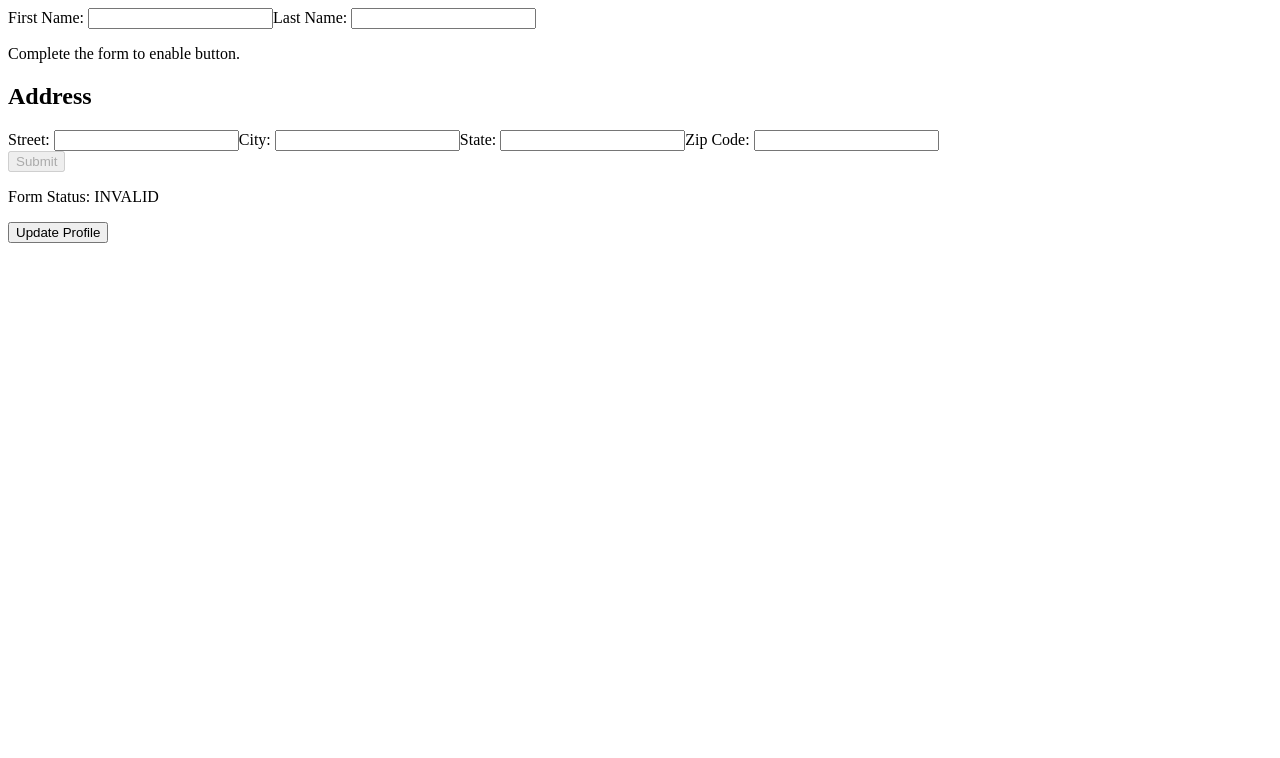
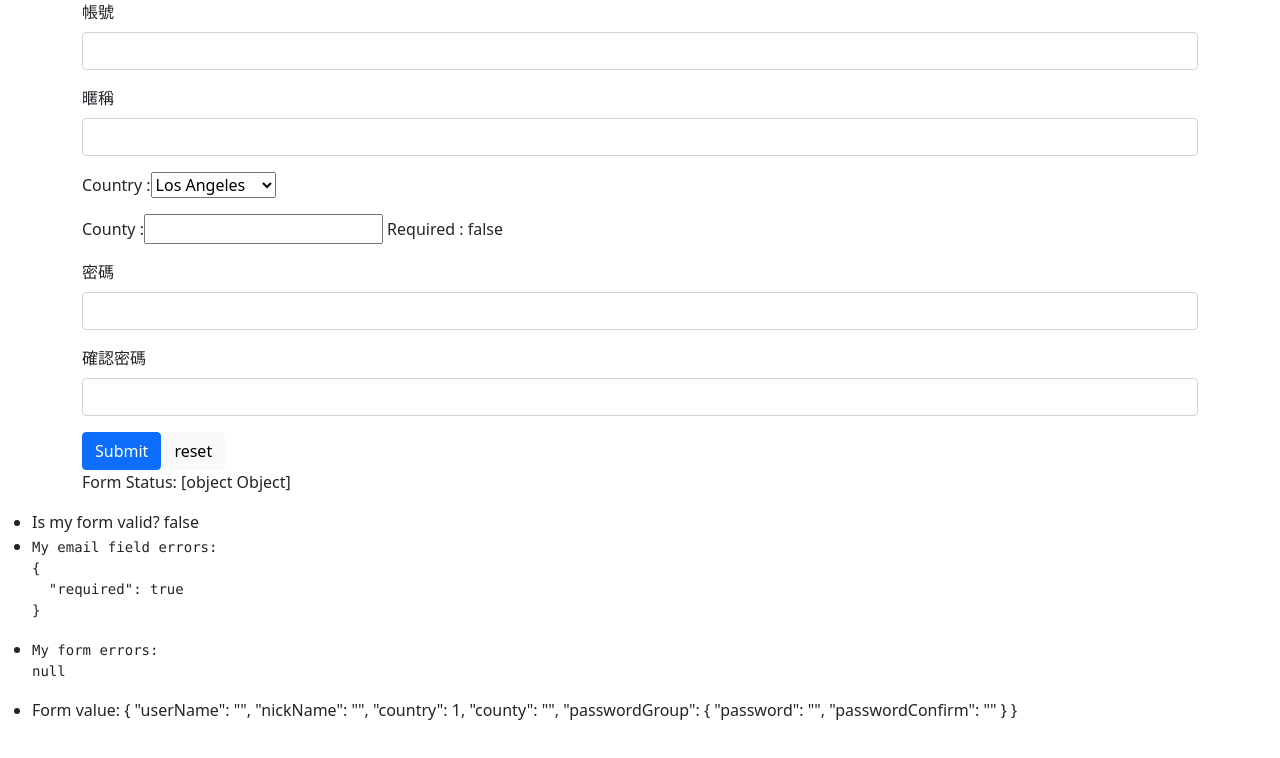
Before and after one commit to bnmghjtyu0/let-api-angular, an Angular app: page / in a window 1280 px wide. Shown: the top 758 px of the page. Built offline with nearby package versions, Linux system fonts and the light colour scheme.

Commit message:
表單驗證 day2

```diff
--- a/src/app/name-editor/name-editor.component.html
+++ b/src/app/name-editor/name-editor.component.html
@@ -1,30 +1,131 @@
-<form [formGroup]="profileForm" (ngSubmit)="onSubmit()">
+<div class="container">
+  <form
+    [formGroup]="profileForm"
+    (ngSubmit)="onSubmit()"
+    class="form-group"
+    novalidate
+  >
+    <div class="mb-3">
+      <label for="username" class="form-label">帳號</label>
+      <input
+        id="username"
+        type="text"
+        formControlName="userName"
+        class="form-control"
+      />
 
-  <label for="first-name">First Name: </label>
-  <input id="first-name" type="text" formControlName="firstName">
+      <!-- get userName() 回傳這個參數Ï -->
+      <div *ngIf="userName.invalid && (userName.dirty || userName.touched)">
+        <div
+          [hidden]="!userName.errors?.required"
+          class="form-text text-danger"
+        >
+          請輸入帳號
+        </div>
+        <div
+          [hidden]="!userName.errors?.minlength"
+          class="form-text text-danger"
+        >
+          長度需要大魚 5
+        </div>
+      </div>
 
-  <label for="last-name">Last Name: </label>
-  <input id="last-name" type="text" formControlName="lastName">
-  <p>Complete the form to enable button.</p>
+      <!-- <div *ngIf="profileForm.controls['userName'].invalid">
+        <div *ngIf="profileForm.controls['userName'].errors?.required">
+          <div class="form-text text-danger">請輸入帳號</div>
+        </div>
+        <div *ngIf="profileForm.controls['userName'].errors?.minlength">
+          <div class="form-text text-danger"> 長度需要大魚 5</div>
+        </div>
+      </div> -->
+    </div>
 
-  <div formGroupName="address">
-    <h2>Address</h2>
+    <div class="mb-3">
+      <label for="nickname" class="form-label">暱稱</label>
+      <input
+        id="nickname"
+        type="text"
+        formControlName="nickName"
+        class="form-control"
+      />
+      <div *ngIf="profileForm.controls['nickName'].invalid">
+        <div class="form-text text-danger">請輸入暱稱</div>
+      </div>
+    </div>
 
-    <label for="street">Street: </label>
-    <input id="street" type="text" formControlName="street">
+    <div class="mb-3">
+      <label>Country : </label>
+      <!-- 2. Call onCountryChange() function on Drop Down value Change -->
+      <select
+        id="country"
+        formControlName="country"
+        (change)="onCountryChange()"
+      >
+        <option [ngValue]="c.id" *ngFor="let c of countryList">
+          {{ c.name }}
+        </option>
+      </select>
+    </div>
 
-    <label for="city">City: </label>
-    <input id="city" type="text" formControlName="city">
+    <div class="mb-3">
+      <label>County : </label>
+      <input type="text" id="county" formControlName="county" />
+      <!-- 3. Show if County Field has Required validator or not -->
+      <span> Required : {{ county.hasError("required") }}</span>
+    </div>
 
-    <label for="state">State: </label>
-    <input id="state" type="text" formControlName="state">
+    <div formGroupName="passwordGroup">
+      <div class="mb-3">
+        <label for="password" class="form-label">密碼</label>
+        <input
+          id="password"
+          type="text"
+          formControlName="password"
+          class="form-control"
+        />
+      </div>
 
-    <label for="zip">Zip Code: </label>
-    <input id="zip" type="text" formControlName="zip">
-  </div>
-  <button type="submit" [disabled]="!profileForm.valid">Submit</button>
-</form>
+      <div class="mb-3">
+        <label for="password-confirm" class="form-label">確認密碼</label>
+        <input
+          id="password-confirm"
+          type="text"
+          formControlName="passwordConfirm"
+          class="form-control"
+        />
+      </div>
+    </div>
+    <!-- <button
+    type="submit"
+    class="btn btn-primary"
+    [ngClass]="!profileForm.valid ? 'btn-light' : ''"
+    [disabled]="!profileForm.valid"
+  >
+    Submit
+  </button> -->
+    <button type="submit" class="btn btn-primary">Submit</button>
+    <button type="submit" class="btn btn-light" (click)="resetFrom()">
+      reset
+    </button>
+  </form>
 
+  <p>Form Status: {{ profileForm }}</p>
+  <!-- <button (click)="updateProfile()">Update Profile</button> -->
+</div>
 
-<p>Form Status: {{ profileForm.status }}</p>
-<button (click)="updateProfile()">Update Profile</button>
+<ul>
+  <li>Is my form valid? {{ profileForm.valid }}</li>
+  <li>
+    <pre>
+My email field errors:
+{{ profileForm.controls.userName.errors | json }}</pre
+    >
+  </li>
+  <li>
+    <pre>
+My form errors:
+{{ profileForm.errors | json }}</pre
+    >
+  </li>
+  <li>Form value: {{ profileForm.value | json }}</li>
+</ul>
--- a/src/app/name-editor/name-editor.component.ts
+++ b/src/app/name-editor/name-editor.component.ts
@@ -1,7 +1,10 @@
 import { Component, OnInit } from '@angular/core';
-import { FormControl, FormGroup } from '@angular/forms';
-import { FormBuilder } from '@angular/forms';
-import { Validators } from '@angular/forms';
+import {
+  FormControl,
+  FormBuilder,
+  FormGroup,
+  Validators,
+} from '@angular/forms';
 
 @Component({
   selector: 'name-editor',
@@ -9,27 +12,76 @@ import { Validators } from '@angular/forms';
   styleUrls: ['./name-editor.component.scss'],
 })
 export class NameEditorComponent implements OnInit {
-  profileForm = this.fb.group({
-    firstName: ['', Validators.required],
-    lastName: [''],
-    address: this.fb.group({
-      street: [''],
-      city: [''],
-      state: [''],
-      zip: [''],
-    }),
-  });
-
+  countryList: { id: number; name: string }[] = [
+    { id: 1, name: 'Los Angeles' },
+    { id: 2, name: 'San Francisco' },
+  ];
+  profileForm!: FormGroup;
+  registerForm() {
+    this.profileForm = this.fb.group({
+      userName: [
+        '',
+        [
+          Validators.required,
+          // Validators.pattern(/.+@.+\..+/),
+          Validators.minLength(5),
+        ],
+      ],
+      nickName: [''],
+      country: [1, Validators.required],
+      county: [''],
+      passwordGroup: this.fb.group(
+        {
+          password: [''],
+          passwordConfirm: [''],
+        },
+        { validator: this.passwordMatchValidator }
+      ),
+    });
+  }
   constructor(private fb: FormBuilder) {}
 
-  ngOnInit(): void {}
+  ngOnInit(): void {
+    this.registerForm();
+  }
+  get userName() {
+    return this.profileForm.controls['userName'];
+  }
+  get country() {
+    return this.profileForm.controls['country'];
+  }
+  get county() {
+    return this.profileForm.controls['county'];
+  }
+
+  passwordMatchValidator(frm: FormGroup) {
+    return frm.controls['password'].value ===
+      frm.controls['passwordConfirm'].value
+      ? null
+      : { mismatch: true };
+  }
+  onCountryChange() {
+    let countrySelected = this.country.value;
+    if (countrySelected === 2) {
+      this.county.setValidators([Validators.required]);
+      this.county.updateValueAndValidity();
+    } else {
+      this.county.clearValidators();
+      this.county.updateValueAndValidity();
+    }
+  }
   updateProfile() {
     this.profileForm.patchValue({
-      firstName: 'Nancy',
-      address: {
-        street: '123 Drew Street',
-      },
+      userName: 'richard',
+      nickName: 'richard',
+      // password: {
+      //   password: '123 Drew Street',
+      // },
     });
+  }
+
+  resetFrom() {
+    this.profileForm.reset();
   }
   onSubmit() {
     // TODO: Use EventEmitter with form value
--- a/src/index.html
+++ b/src/index.html
@@ -6,6 +6,7 @@
   <base href="/">
   <meta name="viewport" content="width=device-width, initial-scale=1">
   <link rel="icon" type="image/x-icon" href="favicon.ico">
+  <link href="https://cdn.jsdelivr.net/npm/bootstrap@5.0.2/dist/css/bootstrap.min.css" rel="stylesheet" integrity="sha384-EVSTQN3/azprG1Anm3QDgpJLIm9Nao0Yz1ztcQTwFspd3yD65VohhpuuCOmLASjC" crossorigin="anonymous">
 </head>
 <body>
   <app-root></app-root>
```
